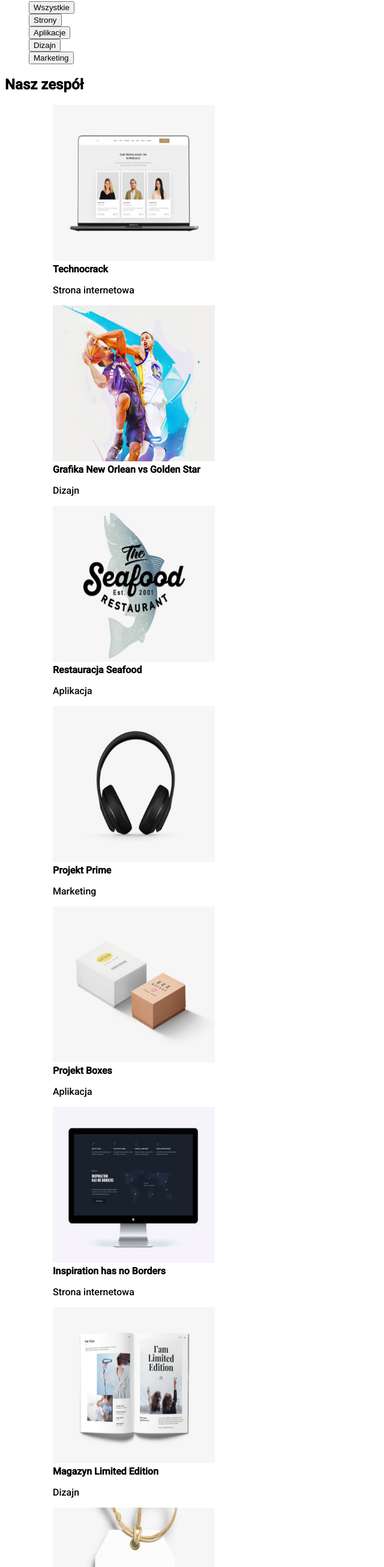
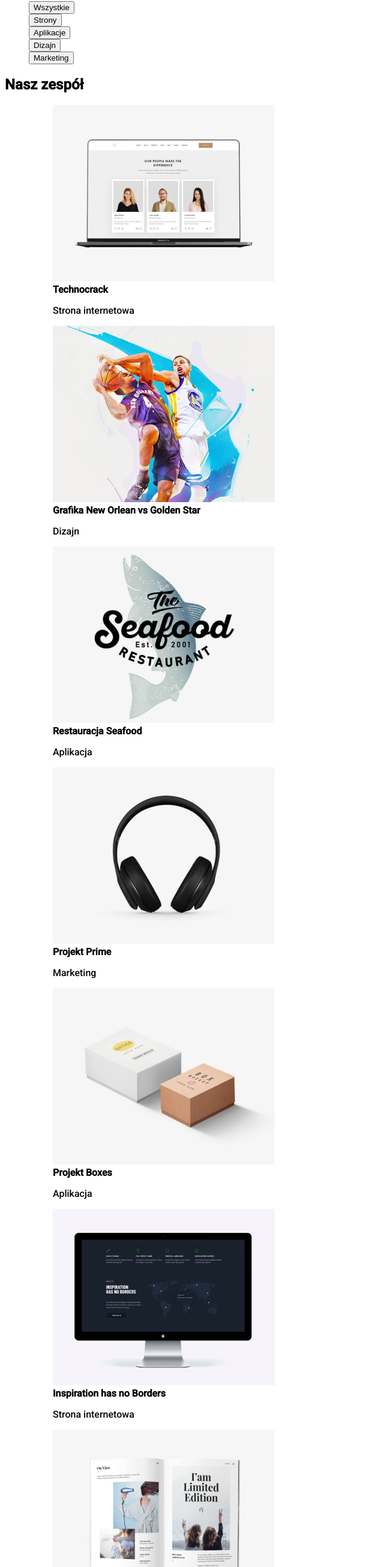
Before and after one commit to MatewK/goit-markup-hw-02, a plain HTML site: page Portfolio.html in a window 1280 px wide. Shown: the part 168-2780 px from the top of the page at 60% size, without its empty margins (0-640 px from the left). Drawn offline with Linux system fonts and the light colour scheme.

Commit message:
Updated dims of pictures

```diff
--- a/Portfolio.html
+++ b/Portfolio.html
@@ -46,55 +46,55 @@
                     <ul>
                         <li>
                             <figure>
-                            <img src="images/portfolio1.jpg" alt="portfolio1" width="270" height="260">
+                            <img src="images/portfolio1.jpg" alt="portfolio1" width="370" height="294">
                             <figcaption><b>Technocrack</b><p>Strona internetowa</p></figcaption>
                             </figure>
                         </li>
                         <li>
                             <figure>
-                            <img src="images/portfolio2.jpg" alt="portfolio2" width="270" height="260">
+                            <img src="images/portfolio2.jpg" alt="portfolio2" width="370" height="294">
                             <figcaption><b>Grafika New Orlean vs Golden Star</b><p>Dizajn</p></figcaption>
                             </figure>
                         </li>
                         <li>
                             <figure>
-                            <img src="images/portfolio3.jpg" alt="portfolio3" width="270" height="260">
+                            <img src="images/portfolio3.jpg" alt="portfolio3" width="370" height="294">
                             <figcaption><b>Restauracja Seafood</b><p>Aplikacja</p></figcaption>
                             </figure>
                         </li>
                         <li>
                             <figure>
-                            <img src="images/portfolio4.jpg" alt="portfolio4" width="270" height="260">
+                            <img src="images/portfolio4.jpg" alt="portfolio4" width="370" height="294">
                             <figcaption><b>Projekt Prime</b><p>Marketing</p></figcaption>
                             </figure>
                         </li>
                         <li>
                             <figure>
-                            <img src="images/portfolio5.jpg" alt="portfolio5" width="270" height="260">
+                            <img src="images/portfolio5.jpg" alt="portfolio5" width="370" height="294">
                             <figcaption><b>Projekt Boxes</b><p>Aplikacja</p></figcaption>
                             </figure>
                         </li>
                         <li>
                             <figure>
-                            <img src="images/portfolio6.jpg" alt="portfolio6" width="270" height="260">
+                            <img src="images/portfolio6.jpg" alt="portfolio6" width="370" height="294">
                             <figcaption><b>Inspiration has no Borders</b><p>Strona internetowa</p></figcaption>
                             </figure>
                         </li>
                         <li>
                             <figure>
-                            <img src="images/portfolio7.jpg" alt="portfolio7" width="270" height="260">
+                            <img src="images/portfolio7.jpg" alt="portfolio7" width="370" height="294">
                             <figcaption><b>Magazyn Limited Edition</b><p>Dizajn</p></figcaption>
                             </figure>
                         </li>
                         <li>
                             <figure>
-                            <img src="images/portfolio8.jpg" alt="portfolio8" width="270" height="260">
+                            <img src="images/portfolio8.jpg" alt="portfolio8" width="370" height="294">
                             <figcaption><b>Projekt LAB</b><p>Marketing</p></figcaption>
                             </figure>
                         </li>
                         <li>
                             <figure>
-                            <img src="images/portfolio9.jpg" alt="portfolio9" width="270" height="260">
+                            <img src="images/portfolio9.jpg" alt="portfolio9" width="370" height="260">
                             <figcaption><b>Growing Buisiness</b><p>Aplikacja</p></figcaption>
                             </figure>
                         </li>
```
